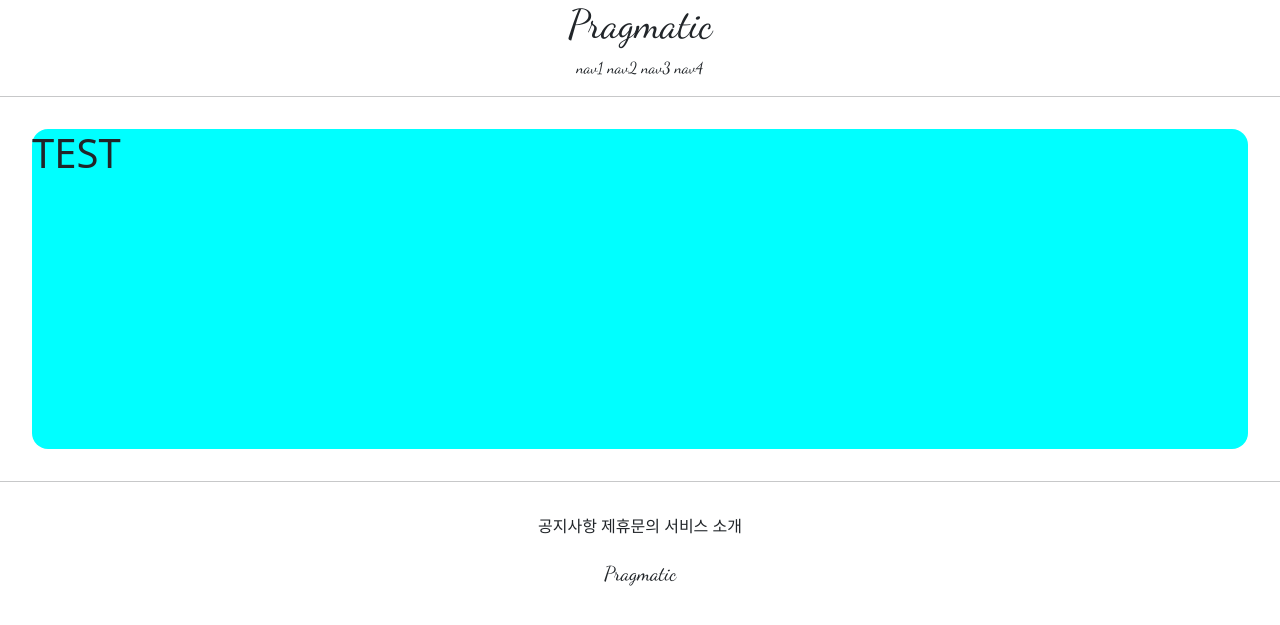
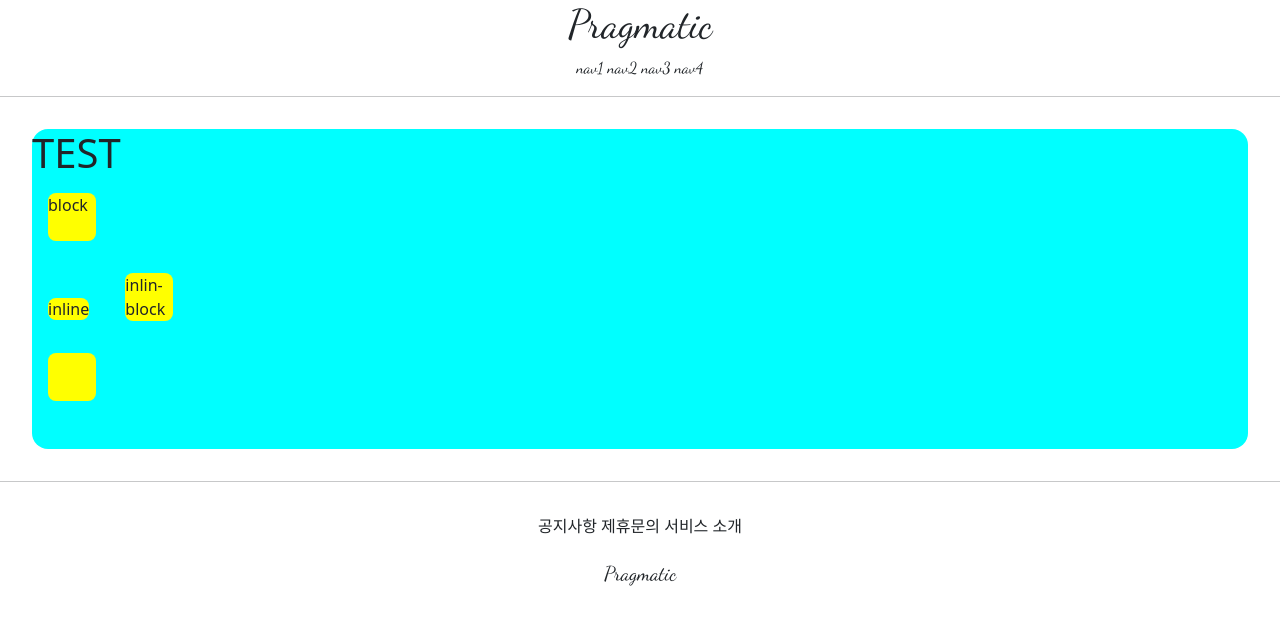
Before and after one commit to chirang963/gis_Yhw_1, a Django app: page /accounts/hello_world/ in a window 1280 px wide. Shown: the top 625 px of the page. Run offline with Django 3.2, Linux system fonts and the light colour scheme; parts of the project's set-up code (start-up, migrations or seed data) failed here and were passed over.

Commit message:
7/7 2ban class commit 2

```diff
--- a/accountapp/templates/accountapp/hello_world.html
+++ b/accountapp/templates/accountapp/hello_world.html
@@ -1,13 +1,31 @@
 {% extends 'base.html' %}
 
 {% block content %}
+<style>
+        .testing{
+            background-color: yellow;
+            height: 48px;
+            width: 48px;
+            margin: 1rem;
+            border-radius: .5rem;
 
+
+
+        }
+
+
+</style>
     <div style="height: 20rem; background-color: aqua; margin: 2rem; border-radius: 1rem;">
         <h1>
 
-            TEST
+            TEST</h1>
 
-        </h1>
+        <div class="testing" style="display: block">block</div>
+        <div class="testing" style="display: inline">inline</div>
+        <div class="testing" style="display: inline-block">inlin-block</div>
+        <div class="testing" style="display: none">none</div>
+        <div class="testing"> </div>
+
     </div>
 
 {% endblock content %}
```
